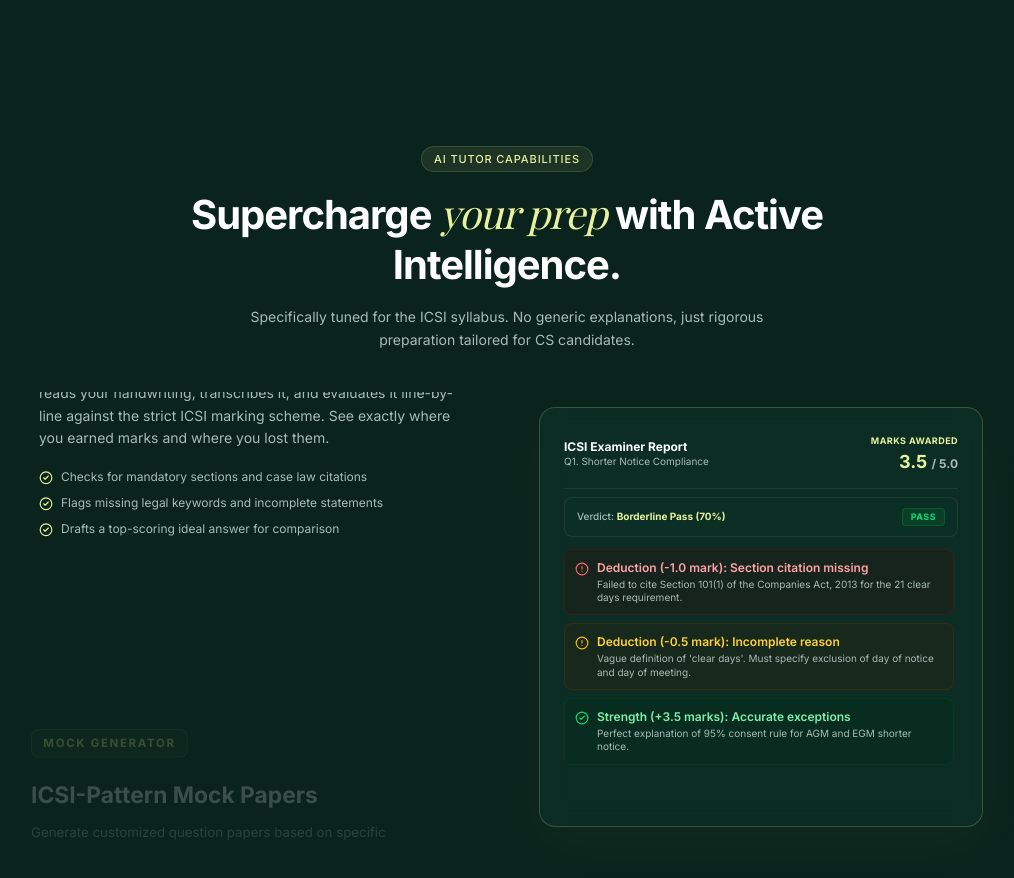
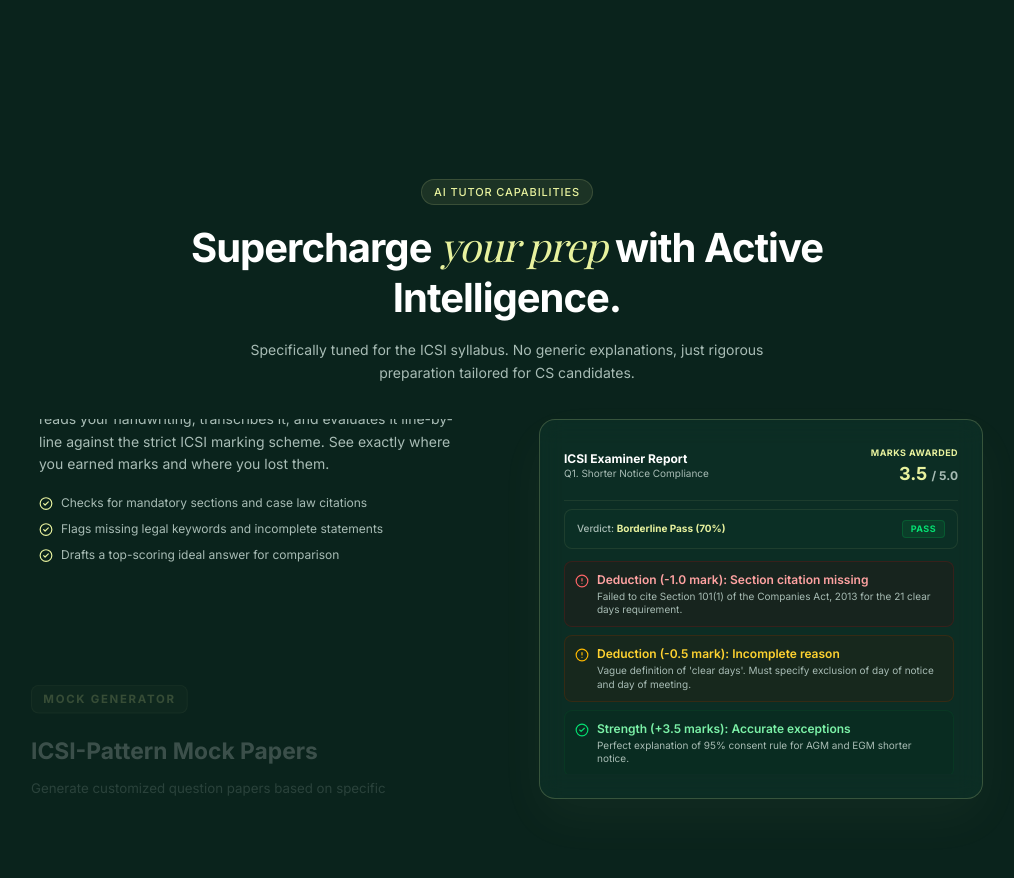
Before and after one commit to raj1725849/CS-PREPARATION-APP, a Next.js app: page / in a window 1280 px wide. Shown: the part 1309-2187 px from the top of the page, without its empty margins (133-1147 px from the left). Built offline with nearby package versions, Linux system fonts and the light colour scheme; no server answers; a web font is replaced by a local one.

Commit message:
feat: resize features grid and text cards to prevent viewport clipping on small screens

```diff
--- a/components/landing/Features.tsx
+++ b/components/landing/Features.tsx
@@ -15,10 +15,10 @@
   });
 
   // Calculate the y translation for the cards.
-  // We have 3 cards, each styled to have exactly 450px height.
-  // The viewport height is 450px.
-  // Total translation range: 0 to -900px.
-  const y = useTransform(scrollYProgress, [0, 1], ["0px", "-900px"]);
+  // We have 3 cards, each styled to have exactly 380px height.
+  // The viewport height is 380px.
+  // Total translation range: 0 to -760px.
+  const y = useTransform(scrollYProgress, [0, 1], ["0px", "-760px"]);
 
   useMotionValueEvent(scrollYProgress, "change", (latest) => {
     if (latest < 0.33) {
@@ -72,9 +72,9 @@
       ref={containerRef}
       className="relative h-[300vh] w-full"
     >
-      <div className="sticky top-0 h-screen w-full overflow-hidden flex flex-col justify-center items-center py-20 z-10">
+      <div className="sticky top-0 h-screen w-full overflow-hidden flex flex-col justify-center items-center py-6 z-10">
         {/* Editorial Header */}
-        <div className="flex flex-col items-center text-center mb-10 shrink-0 px-6">
+        <div className="flex flex-col items-center text-center mb-6 shrink-0 px-6">
           <Chip className="mb-4">AI Tutor Capabilities</Chip>
           <h2
             className="text-[clamp(1.8rem,4vw,2.5rem)] leading-tight font-bold font-sora text-lp-text tracking-tight max-w-[800px] mb-4"
@@ -87,17 +87,17 @@
         </div>
 
         {/* Two-Column Grid container */}
-        <div className="grid grid-cols-1 lg:grid-cols-2 gap-12 lg:gap-16 items-center w-full max-w-[1000px] mx-auto px-6 h-[500px]">
+        <div className="grid grid-cols-1 lg:grid-cols-2 gap-12 lg:gap-16 items-center w-full max-w-[1000px] mx-auto px-6 h-[400px]">
 
           {/* Left Column: Sliding cards */}
-          <div className="h-[450px] overflow-hidden relative w-full pr-4">
+          <div className="h-[380px] overflow-hidden relative w-full pr-4">
             <motion.div style={{ y }} className="flex flex-col gap-0">
               {features.map((feature, i) => {
                 const isActive = activeIndex === i;
                 return (
                   <div
                     key={i}
-                    className="h-[450px] flex flex-col justify-center transition-all duration-500 py-6"
+                    className="h-[380px] flex flex-col justify-center transition-all duration-500 py-6"
                   >
                     <div
                       className={`transition-all duration-500 origin-left ${
@@ -131,7 +131,7 @@
           </div>
 
           {/* Right Column: Sticky Mockup Visual Showcase */}
-          <div className="w-full aspect-[4/3] rounded-2xl bg-[#0e352a]/60 border border-lp-border-medium shadow-[0_20px_50px_rgba(232,242,158,0.04)] overflow-hidden flex flex-col items-center justify-center p-4 md:p-6 min-h-[350px] md:min-h-[420px] z-10 backdrop-blur-md">
+          <div className="w-full h-[380px] rounded-2xl bg-[#0e352a]/60 border border-lp-border-medium shadow-[0_20px_50px_rgba(232,242,158,0.04)] overflow-hidden flex flex-col items-center justify-center p-4 md:p-6 z-10 backdrop-blur-md">
           <AnimatePresence mode="wait">
 
             {/* Visual 0: Answer Evaluation Panel */}
```
